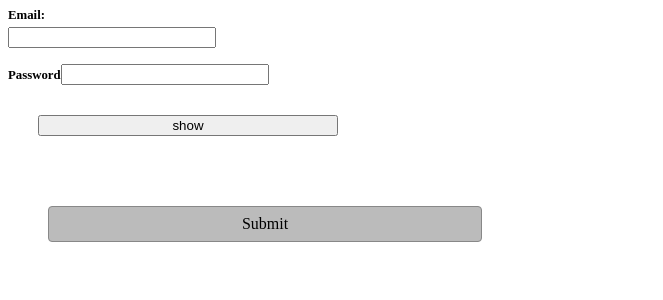
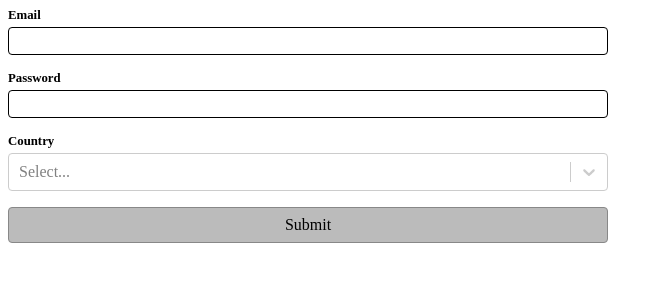
Before and after one commit to kudo07/05-REACT-MINI-EXERCISES, a React (Vite) app: page / in a window 1280 px wide. Shown: the top 300 px of the page, without its empty margins (0-663 px from the left). Built offline with nearby package versions, Linux system fonts and the light colour scheme.

Commit message:
react-hook-form

```diff
--- a/package.json
+++ b/package.json
@@ -14,7 +14,9 @@
     "jspdf": "^2.5.1",
     "react": "^18.2.0",
     "react-dom": "^18.2.0",
+    "react-hook-form": "^7.51.4",
     "react-router-dom": "^6.23.0",
+    "react-select": "^5.8.0",
     "react-to-print": "^2.15.1"
   },
   "devDependencies": {
--- /dev/null
+++ b/src/60-28-FORM-LIBRARIES/Library.jsx
@@ -0,0 +1,7 @@
+import React from 'react';
+
+const Library = () => {
+  return <div>Library</div>;
+};
+
+export default Library;
--- /dev/null
+++ b/src/61-29-FORM-IMPLEMENTATION/AFTER/FormGroup.jsx
@@ -0,0 +1,8 @@
+export default function FormGroup({ errorMessage = '', children }) {
+  return (
+    <div className={`form-group ${errorMessage.length > 0 ? 'error' : ''}`}>
+      {children}
+      {errorMessage.length > 0 && <div className="msg">{errorMessage}</div>}
+    </div>
+  );
+}
--- /dev/null
+++ b/src/61-29-FORM-IMPLEMENTATION/AFTER/FormOrA.jsx
@@ -0,0 +1,98 @@
+import { useController, useForm } from 'react-hook-form';
+import FormGroup from './FormGroup';
+import './style.css';
+import ReactSelect from 'react-select';
+const COUNTRY_OPTIONS = [
+  { label: 'United States', value: 'US' },
+  { label: 'India', value: 'IN' },
+  { label: 'Mexico', value: 'MX' },
+];
+
+const FormOrA = () => {
+  const {
+    register,
+    handleSubmit,
+    formState: { errors },
+    control,
+  } = useForm();
+  //
+  const { field: countryField } = useController({
+    name: 'country',
+    control,
+    rules: { required: { value: true, message: 'Required' } },
+  });
+  const onSubmit = (data) => {
+    console.log(data);
+    alert('success');
+  };
+  return (
+    <form onSubmit={handleSubmit(onSubmit)} className="form">
+      <FormGroup errorMessage={errors?.email?.message}>
+        <label htmlFor="email" className="label">
+          Email
+        </label>
+        <input
+          className="input"
+          type="email"
+          id="email"
+          {...register('email', {
+            required: { value: true, message: 'Required' },
+            validate: (value) => {
+              if (!value.endsWith('@gmail.com')) {
+                return 'Must end with @gmail.com';
+              }
+            },
+          })}
+        />
+      </FormGroup>
+      <FormGroup errorMessage={errors?.password?.message}>
+        <label className="label" htmlFor="password">
+          Password
+        </label>
+        <input
+          id="password"
+          className="input"
+          type="password"
+          {...register('password', {
+            required: { value: true, message: 'Required' },
+            minLength: { value: 10, message: 'Must be atleast 10 characters' },
+            validate: {
+              hasLowerCase: (value) => {
+                if (!value.match(/[a-z]/)) {
+                  return 'Must include at least 1 lowerCase';
+                }
+              },
+              hasUpperCase: (value) => {
+                if (!value.match(/[A-Z]/)) {
+                  return 'Must include atleast 1 UpperCase';
+                }
+              },
+              hasNumber: (value) => {
+                if (!value.match(/[0-9]/)) {
+                  return 'Must include one numeric character';
+                }
+              },
+            },
+          })}
+        />
+      </FormGroup>
+      <FormGroup errorMessage={errors?.country?.message}>
+        <label className="label" htmlFor="country">
+          Country
+        </label>
+        <ReactSelect
+          isClearable
+          classNamePrefix="react-select"
+          id="country"
+          options={COUNTRY_OPTIONS}
+          {...countryField}
+        />
+      </FormGroup>
+      <button className="btn" type="submit">
+        Submit
+      </button>
+    </form>
+  );
+};
+
+export default FormOrA;
--- /dev/null
+++ b/src/61-29-FORM-IMPLEMENTATION/AFTER/style.css
@@ -0,0 +1,63 @@
+.form {
+  display: flex;
+  flex-direction: column;
+  gap: 1rem;
+  max-width: 600px;
+}
+
+.form-group {
+  display: flex;
+  flex-direction: column;
+  gap: 0.25rem;
+}
+
+.label {
+  font-weight: bold;
+  font-size: 0.8em;
+}
+
+.input {
+  all: unset;
+  border: 0.05em solid black;
+  border-radius: 0.25em;
+  padding: 0.25em 0.5em;
+}
+
+.form-group.error .input,
+.form-group.error .react-select__control {
+  border-color: hsl(0, 100%, 70%);
+  color: hsl(0, 100%, 70%);
+  background: hsl(0, 100%, 95%);
+}
+
+.form-group.error .label {
+  color: hsl(0, 100%, 70%);
+}
+
+.input:focus {
+  border-color: hsl(200, 100%, 50%);
+}
+
+.btn {
+  all: unset;
+  border: 0.05em solid #888;
+  background-color: #bbb;
+  border-radius: 0.25em;
+  padding: 0.5em 1em;
+  text-align: center;
+  cursor: pointer;
+}
+
+.btn:hover,
+.btn:focus {
+  background-color: #aaa;
+}
+
+.btn:focus {
+  outline: auto;
+}
+
+.form-group.error .msg {
+  font-size: 0.8em;
+  color: hsl(0, 100%, 70%);
+}
--- /dev/null
+++ b/src/61-29-FORM-IMPLEMENTATION/BEFORE/FormGroup.jsx
@@ -0,0 +1,9 @@
+const FormGroup = ({ errors = [], children }) => {
+  return (
+    <div className={`form-group ${errors.length > 0 ? 'error' : ''}`}>
+      {children}
+      {errors.length > 0 && <div className="msg">{errors.join(',')}</div>}
+    </div>
+  );
+};
+export default FormGroup;
--- /dev/null
+++ b/src/61-29-FORM-IMPLEMENTATION/BEFORE/FormOr.jsx
@@ -0,0 +1,96 @@
+import { useEffect, useRef } from 'react';
+import './style.css';
+import { useState } from 'react';
+import { checkCountry, checkEmail, checkPassword } from './validation';
+import FormGroup from './FormGroup';
+import ReactSelect from 'react-select';
+const COUNTRY_OPTIONS = [
+  { label: 'United States', value: 'US' },
+  { label: 'India', value: 'IN' },
+  { label: 'Mexico', value: 'MX' },
+];
+
+const FormOr = () => {
+  //   const [inp, setInp] = useState('');
+  //
+  const emialRef = useRef();
+  const passwordRef = useRef();
+  const countryRef = useRef();
+  useEffect(() => {
+    console.log('render');
+  });
+
+  const [emailErrors, setEmailErrors] = useState([]);
+  const [passwordErrors, setPasswordErrors] = useState([]);
+  const [countryErrors, setCountryErrors] = useState([]);
+  //   useRef prevents the re-render and re-reun the whole code again
+  // while giving the input
+  const onSubmit = (e) => {
+    e.preventDefault();
+    const emailResults = checkEmail(emialRef.current.value);
+    const passwordResults = checkPassword(passwordRef.current.value);
+    const countryResults = checkCountry(countryRef.current.value);
+    console.log(emialRef.current.value);
+    setEmailErrors(emailResults);
+    setPasswordErrors(passwordResults);
+    setCountryErrors(countryResults);
+
+    if (
+      emailResults.length === 0 &&
+      passwordResults.length === 0 &&
+      countryResults.length === 0
+    ) {
+      alert('Success');
+    }
+  };
+
+  return (
+    <form onSubmit={onSubmit} className="form">
+      <FormGroup errors={emailErrors}>
+        <label htmlFor="email" className="label">
+          Email
+        </label>
+        <input className="input" type="email" id="email" ref={emialRef} />
+      </FormGroup>
+      {/* <label htmlFor="email" className="label">
+        password
+      </label>
+      <input
+        className="input"
+        type="password"
+        id="password"
+        value={inp}
+        onChange={(e) => setInp(e.target.value)}
+        so the point is every time render when the state changes ref didnt make the render on every change
+      /> */}
+      <FormGroup errors={passwordErrors}>
+        <label className="label" htmlFor="password">
+          Password
+        </label>
+        <input
+          id="password"
+          type="password"
+          className="input"
+          ref={passwordRef}
+        />
+      </FormGroup>
+      <FormGroup errors={countryErrors}>
+        <label className="label" htmlFor="country">
+          Country
+        </label>
+        <ReactSelect
+          isClearable
+          classNamePrefix="react-select"
+          id="country"
+          ref={countryRef}
+          options={COUNTRY_OPTIONS}
+        />
+      </FormGroup>
+      <button className="btn" type="submit">
+        submit
+      </button>
+    </form>
+  );
+};
+
+export default FormOr;
--- /dev/null
+++ b/src/61-29-FORM-IMPLEMENTATION/BEFORE/style.css
@@ -0,0 +1,63 @@
+.form {
+  display: flex;
+  flex-direction: column;
+  gap: 1rem;
+  max-width: 600px;
+}
+
+.form-group {
+  display: flex;
+  flex-direction: column;
+  gap: 0.25rem;
+}
+
+.label {
+  font-weight: bold;
+  font-size: 0.8em;
+}
+
+.input {
+  all: unset;
+  border: 0.05em solid black;
+  border-radius: 0.25em;
+  padding: 0.25em 0.5em;
+}
+
+.form-group.error .input,
+.form-group.error .react-select__control {
+  border-color: hsl(0, 100%, 70%);
+  color: hsl(0, 100%, 70%);
+  background: hsl(0, 100%, 95%);
+}
+
+.form-group.error .label {
+  color: hsl(0, 100%, 70%);
+}
+
+.input:focus {
+  border-color: hsl(200, 100%, 50%);
+}
+
+.btn {
+  all: unset;
+  border: 0.05em solid #888;
+  background-color: #bbb;
+  border-radius: 0.25em;
+  padding: 0.5em 1em;
+  text-align: center;
+  cursor: pointer;
+}
+
+.btn:hover,
+.btn:focus {
+  background-color: #aaa;
+}
+
+.btn:focus {
+  outline: auto;
+}
+
+.form-group.error .msg {
+  font-size: 0.8em;
+  color: hsl(0, 100%, 70%);
+}
--- /dev/null
+++ b/src/61-29-FORM-IMPLEMENTATION/BEFORE/validation.js
@@ -0,0 +1,35 @@
+export function checkEmail(email) {
+  const errors = [];
+  if (email.length === 0) {
+    errors.push('Required');
+  }
+  if (!email.endsWith('@gmail.com')) {
+    errors.push('Must end with @gmail.com');
+  }
+  return errors;
+}
+
+export function checkPassword(password) {
+  const errors = [];
+  if (password.length < 0) {
+    errors.push('Must be atleast 10 characters');
+  }
+  if (!password.match(/[a-z]/)) {
+    errors.push('Must be atleast one lower character');
+  }
+  if (!password.match(/[A-Z]/)) {
+    errors.push('Must be atleast one Upper character');
+  }
+  if (!password.match(/[0-9]/)) {
+    errors.push('Must be atleast one numeric character');
+  }
+  return errors;
+}
+
+export function checkCountry(country) {
+  const errors = [];
+  if (country === '') {
+    errors.push('Required');
+  }
+  return errors;
+}
--- a/src/App.jsx
+++ b/src/App.jsx
@@ -30,6 +30,9 @@ import FileUpload from './51-DRAG-N-DROP/FileUpload';
 import OneWay from './56-25-ONE-WAY-DATA/OneWay';
 import Combine from './57-26-USESTATE-VS-USEREF/Combine';
 import FormProject from './59-27-FORM-PROJECT/FormProject';
+import Library from './60-28-FORM-LIBRARIES/Library';
+import FormOr from './61-29-FORM-IMPLEMENTATION/BEFORE/FormOr';
+import FormOrA from './61-29-FORM-IMPLEMENTATION/AFTER/FormOrA';
 function App() {
   // 1-return <Called />;
   // 3-return <InputList />;
@@ -62,7 +65,10 @@ function App() {
   //52 return <Table />;
   //25- return <OneWay />;
   //26-return <Combine />;
-  return <FormProject />;
+  // 27- return <FormProject />;
+  //28- return <Library />;
+  // 29- return <FormOr />;
+  return <FormOrA />;
 }
 
 export default App;
```
Also changed, not shown: 1 other file (tests, documents, lock files or other folders).
